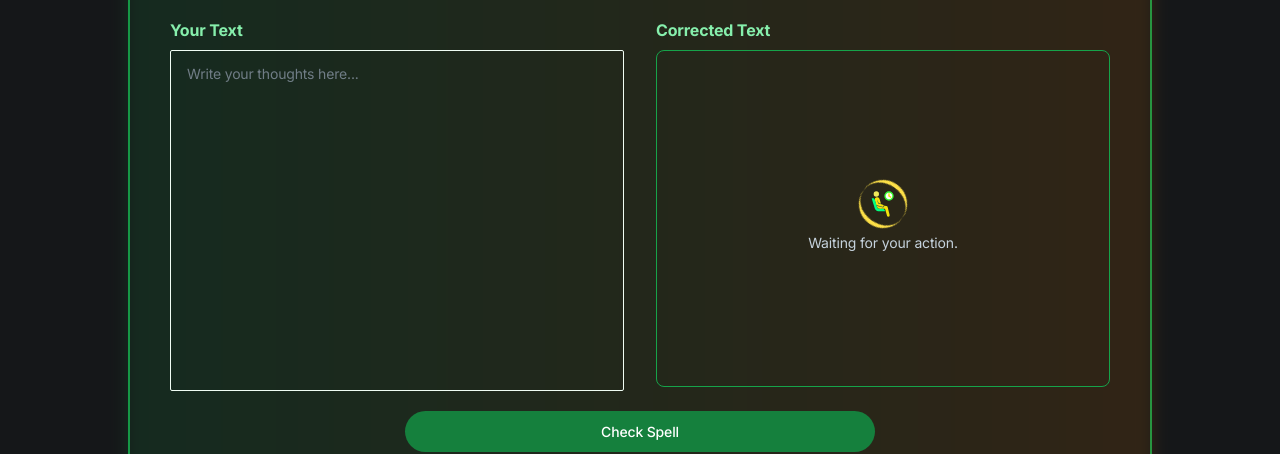
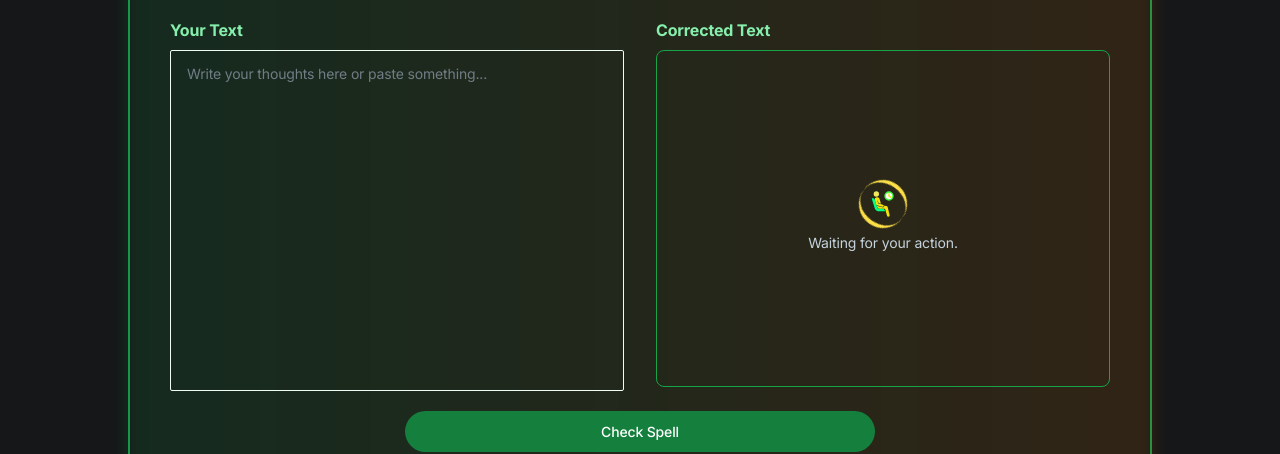
Before and after one commit to AAreLaa/NLP-UI, a Next.js app: page /spellCorrector in a window 1280 px wide. Shown: the part 480-934 px from the top of the page. Built offline with nearby package versions, Linux system fonts and the light colour scheme.

Commit message:
small change in placeholder

```diff
--- a/components/atoms/textbox/index.tsx
+++ b/components/atoms/textbox/index.tsx
@@ -43,7 +43,7 @@ export default function TextBox(props: Readonly<TextBoxProps>) {
         id="input"
         rows={15}
         className="block form-textarea p-2.5 w-full text-sm text-white bg-transparent rounded-lg border border-green-600 focus:ring-green-500 focus:border-green-50 resize-none"
-        placeholder="Write your thoughts here..."
+        placeholder="Write your thoughts here or paste something..."
       ></textarea>
     </div>
   );
```
